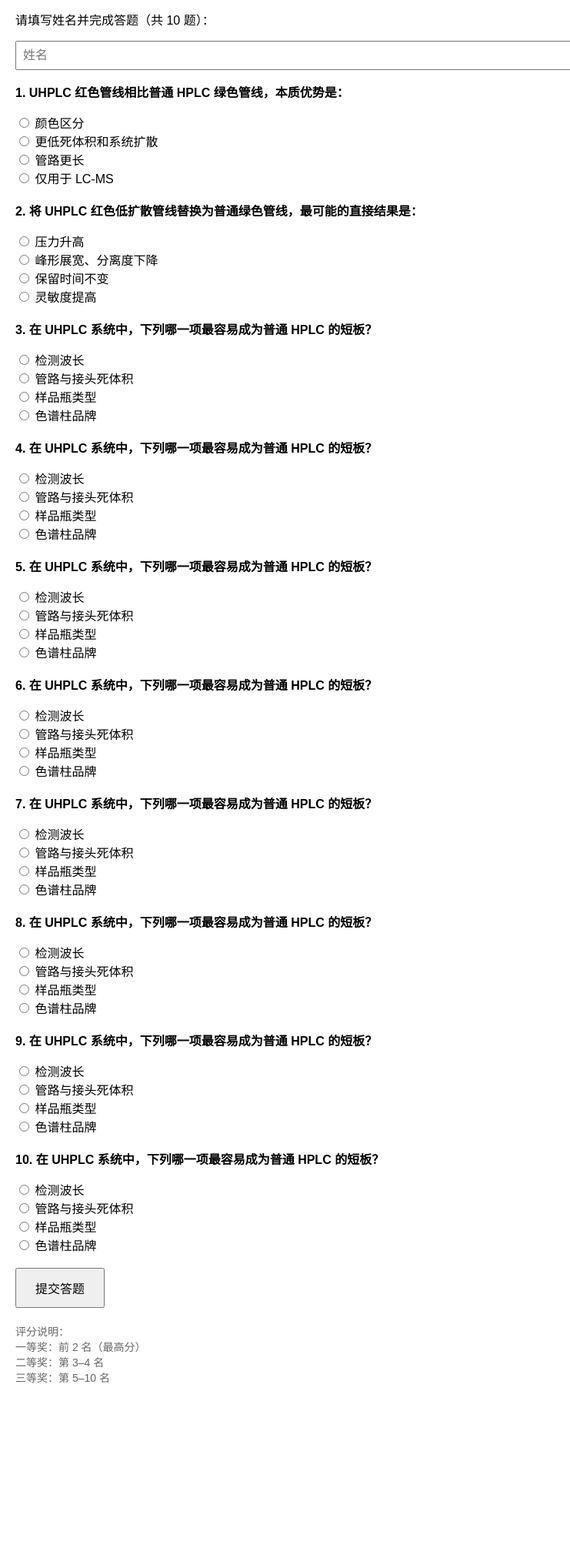
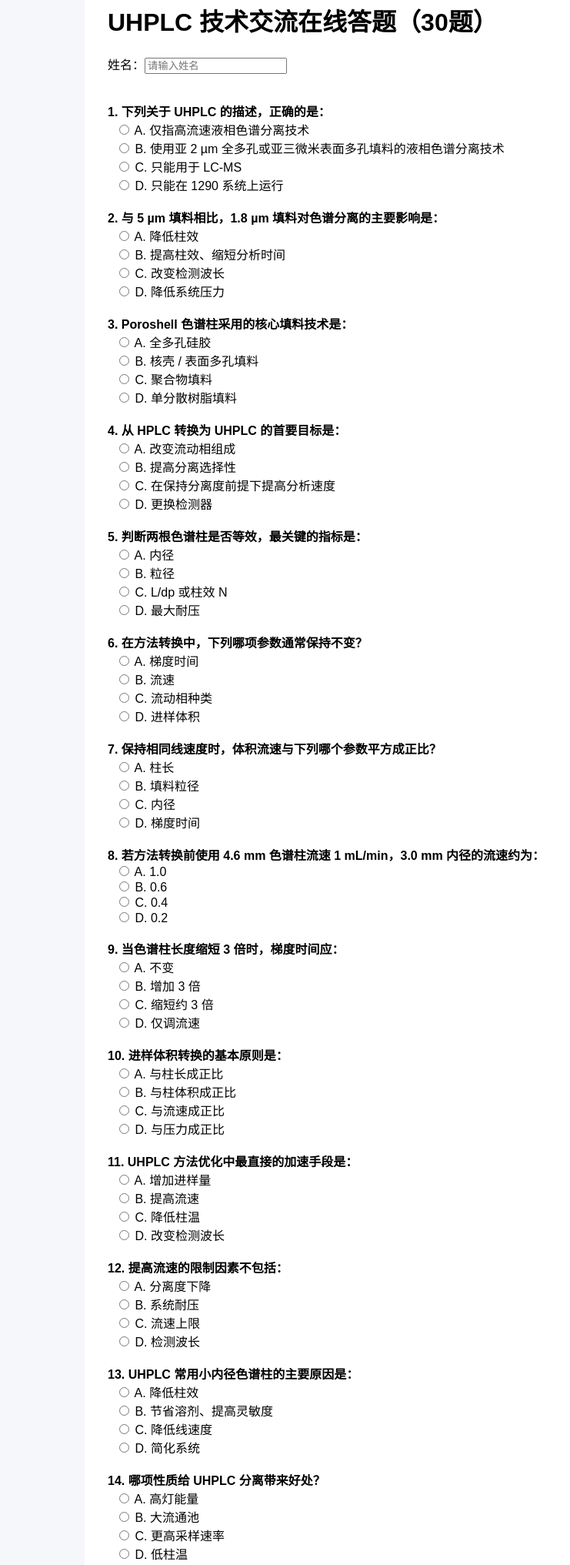
Before and after one commit to dayuer2010/uhplc-quiz, a plain HTML site: page index.html in a window 1280 px wide. Shown: the part 76-2109 px from the top of the page at 77% size, without its empty margins (0-741 px from the left). Before the commit the page ends 1895 px from the top, so only its background shows below. Drawn offline with Linux system fonts and the light colour scheme.

Commit message:
Add files via upload

```diff
--- a/index.html
+++ b/index.html
@@ -2,146 +2,121 @@
 <html lang="zh-CN">
 <head>
 <meta charset="UTF-8">
-<meta name="viewport" content="width=device-width, initial-scale=1.0">
-<title>HPLC vs UHPLC 现场扫码答题</title>
+<title>UHPLC 技术交流在线答题（30题）</title>
 <style>
-body { font-family: "Microsoft YaHei", Arial, sans-serif; margin: 20px; }
-h1 { color: #b30000; }
-.question { margin-bottom: 18px; }
-button { padding: 12px 24px; font-size: 16px; }
-#result { margin-top: 20px; font-size: 18px; font-weight: bold; }
-.note { color: #666; font-size: 14px; margin-top: 10px; }
+body{font-family:Arial,Helvetica,sans-serif;background:#f5f7fa;padding:20px}
+.container{max-width:1000px;margin:auto;background:#fff;padding:30px;border-radius:8px}
+h1{color:#000}
+.question{margin:18px 0}
+.options label{display:block;margin-left:10px}
+button{padding:10px 18px;margin-right:10px;font-size:16px}
+.red{background:#c0392b;color:#fff;border:none}
+table{width:100%;border-collapse:collapse;margin-top:20px}
+th,td{border:1px solid #ccc;padding:8px;text-align:center}
 </style>
 </head>
 <body>
+<div class="container">
+<h1>UHPLC 技术交流在线答题（30题）</h1>
+姓名：<input id="name" placeholder="请输入姓名"><br><br>
 
-<h1>HPLC vs UHPLC 扫码答题</h1>
-<p>请填写姓名并完成答题（共 10 题）：</p>
-<input type="text" id="name" placeholder="姓名" style="width:100%;padding:8px;font-size:16px;">
+<form id="quiz"></form>
 
-<div class="question">
-<p><strong>1. UHPLC 红色管线相比普通 HPLC 绿色管线，本质优势是：</strong></p>
-<label><input type="radio" name="q1" value="0"> 颜色区分</label><br>
-<label><input type="radio" name="q1" value="1"> 更低死体积和系统扩散</label><br>
-<label><input type="radio" name="q1" value="0"> 管路更长</label><br>
-<label><input type="radio" name="q1" value="0"> 仅用于 LC-MS</label>
-</div>
+<button type="button" onclick="submitQuiz()">提交</button>
+<button type="button" class="red" onclick="clearAll()">清空所有记录（讲师用）</button>
 
-<div class="question">
-<p><strong>2. 将 UHPLC 红色低扩散管线替换为普通绿色管线，最可能的直接结果是：</strong></p>
-<label><input type="radio" name="q2" value="0"> 压力升高</label><br>
-<label><input type="radio" name="q2" value="1"> 峰形展宽、分离度下降</label><br>
-<label><input type="radio" name="q2" value="0"> 保留时间不变</label><br>
-<label><input type="radio" name="q2" value="0"> 灵敏度提高</label>
-</div>
+<h2 id="score"></h2>
 
-<!-- 为演示简洁，题目 3–10 采用同类判断题 -->
-
-<div class="question">
-<p><strong>3. 在 UHPLC 系统中，下列哪一项最容易成为普通 HPLC 的短板？</strong></p>
-<label><input type="radio" name="q3" value="0"> 检测波长</label><br>
-<label><input type="radio" name="q3" value="1"> 管路与接头死体积</label><br>
-<label><input type="radio" name="q3" value="0"> 样品瓶类型</label><br>
-<label><input type="radio" name="q3" value="0"> 色谱柱品牌</label>
-</div>
-
-<div class="question">
-<p><strong>4. 在 UHPLC 系统中，下列哪一项最容易成为普通 HPLC 的短板？</strong></p>
-<label><input type="radio" name="q4" value="0"> 检测波长</label><br>
-<label><input type="radio" name="q4" value="1"> 管路与接头死体积</label><br>
-<label><input type="radio" name="q4" value="0"> 样品瓶类型</label><br>
-<label><input type="radio" name="q4" value="0"> 色谱柱品牌</label>
-</div>
-
-<div class="question">
-<p><strong>5. 在 UHPLC 系统中，下列哪一项最容易成为普通 HPLC 的短板？</strong></p>
-<label><input type="radio" name="q5" value="0"> 检测波长</label><br>
-<label><input type="radio" name="q5" value="1"> 管路与接头死体积</label><br>
-<label><input type="radio" name="q5" value="0"> 样品瓶类型</label><br>
-<label><input type="radio" name="q5" value="0"> 色谱柱品牌</label>
-</div>
-
-<div class="question">
-<p><strong>6. 在 UHPLC 系统中，下列哪一项最容易成为普通 HPLC 的短板？</strong></p>
-<label><input type="radio" name="q6" value="0"> 检测波长</label><br>
-<label><input type="radio" name="q6" value="1"> 管路与接头死体积</label><br>
-<label><input type="radio" name="q6" value="0"> 样品瓶类型</label><br>
-<label><input type="radio" name="q6" value="0"> 色谱柱品牌</label>
-</div>
-
-<div class="question">
-<p><strong>7. 在 UHPLC 系统中，下列哪一项最容易成为普通 HPLC 的短板？</strong></p>
-<label><input type="radio" name="q7" value="0"> 检测波长</label><br>
-<label><input type="radio" name="q7" value="1"> 管路与接头死体积</label><br>
-<label><input type="radio" name="q7" value="0"> 样品瓶类型</label><br>
-<label><input type="radio" name="q7" value="0"> 色谱柱品牌</label>
-</div>
-
-<div class="question">
-<p><strong>8. 在 UHPLC 系统中，下列哪一项最容易成为普通 HPLC 的短板？</strong></p>
-<label><input type="radio" name="q8" value="0"> 检测波长</label><br>
-<label><input type="radio" name="q8" value="1"> 管路与接头死体积</label><br>
-<label><input type="radio" name="q8" value="0"> 样品瓶类型</label><br>
-<label><input type="radio" name="q8" value="0"> 色谱柱品牌</label>
-</div>
-
-<div class="question">
-<p><strong>9. 在 UHPLC 系统中，下列哪一项最容易成为普通 HPLC 的短板？</strong></p>
-<label><input type="radio" name="q9" value="0"> 检测波长</label><br>
-<label><input type="radio" name="q9" value="1"> 管路与接头死体积</label><br>
-<label><input type="radio" name="q9" value="0"> 样品瓶类型</label><br>
-<label><input type="radio" name="q9" value="0"> 色谱柱品牌</label>
-</div>
-
-<div class="question">
-<p><strong>10. 在 UHPLC 系统中，下列哪一项最容易成为普通 HPLC 的短板？</strong></p>
-<label><input type="radio" name="q10" value="0"> 检测波长</label><br>
-<label><input type="radio" name="q10" value="1"> 管路与接头死体积</label><br>
-<label><input type="radio" name="q10" value="0"> 样品瓶类型</label><br>
-<label><input type="radio" name="q10" value="0"> 色谱柱品牌</label>
-</div>
-
-<button onclick="submitQuiz()">提交答题</button>
-
-<div id="result"></div>
-<div class="note">
-评分说明：<br>
-一等奖：前 2 名（最高分）<br>
-二等奖：第 3–4 名<br>
-三等奖：第 5–10 名
+<h2>现场成绩榜</h2>
+<table>
+<thead><tr><th>排名</th><th>姓名</th><th>得分</th></tr></thead>
+<tbody id="rank"></tbody>
+</table>
 </div>
 
 <script>
-function submitQuiz() {
-  const name = document.getElementById("name").value;
-  if (!name) { alert("请填写姓名"); return; }
+const questions = [
+["下列关于 UHPLC 的描述，正确的是：",["A. 仅指高流速液相色谱分离技术","B. 使用亚 2 µm 全多孔或亚三微米表面多孔填料的液相色谱分离技术","C. 只能用于 LC-MS","D. 只能在 1290 系统上运行"]],
+["与 5 µm 填料相比，1.8 µm 填料对色谱分离的主要影响是：",["A. 降低柱效","B. 提高柱效、缩短分析时间","C. 改变检测波长","D. 降低系统压力"]],
+["Poroshell 色谱柱采用的核心填料技术是：",["A. 全多孔硅胶","B. 核壳 / 表面多孔填料","C. 聚合物填料","D. 单分散树脂填料"]],
+["从 HPLC 转换为 UHPLC 的首要目标是：",["A. 改变流动相组成","B. 提高分离选择性","C. 在保持分离度前提下提高分析速度","D. 更换检测器"]],
+["判断两根色谱柱是否等效，最关键的指标是：",["A. 内径","B. 粒径","C. L/dp 或柱效 N","D. 最大耐压"]],
+["在方法转换中，下列哪项参数通常保持不变？",["A. 梯度时间","B. 流速","C. 流动相种类","D. 进样体积"]],
+["保持相同线速度时，体积流速与下列哪个参数平方成正比？",["A. 柱长","B. 填料粒径","C. 内径","D. 梯度时间"]],
+["若方法转换前使用 4.6 mm 色谱柱流速 1 mL/min，3.0 mm 内径的流速约为：",["A. 1.0","B. 0.6","C. 0.4","D. 0.2"]],
+["当色谱柱长度缩短 3 倍时，梯度时间应：",["A. 不变","B. 增加 3 倍","C. 缩短约 3 倍","D. 仅调流速"]],
+["进样体积转换的基本原则是：",["A. 与柱长成正比","B. 与柱体积成正比","C. 与流速成正比","D. 与压力成正比"]],
+["UHPLC 方法优化中最直接的加速手段是：",["A. 增加进样量","B. 提高流速","C. 降低柱温","D. 改变检测波长"]],
+["提高流速的限制因素不包括：",["A. 分离度下降","B. 系统耐压","C. 流速上限","D. 检测波长"]],
+["UHPLC 常用小内径色谱柱的主要原因是：",["A. 降低柱效","B. 节省溶剂、提高灵敏度","C. 降低线速度","D. 简化系统"]],
+["哪项性质给 UHPLC 分离带来好处？",["A. 高灯能量","B. 大流通池","C. 更高采样速率","D. 低柱温"]],
+["UHPLC 通常建议采样频率至少：",["A. 2.5","B. 10","C. 40","D. 80"]],
+["相同填料化学性质下，不同粒径表现为：",["A. 不同选择性","B. 相同选择性","C. 不可比较","D. 完全不同"]],
+["USP <621> 中不允许调整的是：",["A. 流速","B. 柱温","C. 检测波长","D. 进样体积"]],
+["USP <621> 等度方法流速允许调整范围：",["A. ±10%","B. ±20%","C. ±50%","D. 不允许"]],
+["中国药典 2020 对 UHPLC 的态度：",["A. 不区分","B. 明确区分","C. 仅研发","D. 不允许"]],
+["法规条件下方法转换需进行：",["A. 验证","B. 方法确认","C. 开发","D. 优化"]],
+["法规下由全多孔到表面多孔填料：",["A. 不允许","B. 仅研发","C. 键合相一致允许","D. 需重新申报"]],
+["方法转换前必须了解：",["A. 色谱柱品牌和键合相","B. 操作人员","C. 实验室面积","D. 样品批次"]],
+["L/dp 相同通常意味着：",["A. 相同压力","B. 相同柱效","C. 相同流速","D. 相同梯度"]],
+["梯度方法中延迟体积主要影响：",["A. 峰面积","B. 保留时间和分离度","C. 灵敏度","D. 噪声"]],
+["UHPLC 中柱温调整主要作用：",["A. 改变波长","B. 改变流动相","C. 影响保留和压力","D. 改变粒径"]],
+["哪项不是 UHPLC 典型收益？",["A. 时间缩短","B. 通量提高","C. 溶剂消耗增加","D. 利用率提高"]],
+["方法转换中进样体积通常：",["A. 增加","B. 不变","C. 按柱体积减小","D. 随意"]],
+["提高采样速率的好处是：",["A. 降压","B. 柱效计算更准","C. 改变选择性","D. 省溶剂"]],
+["1260 与 1290 的正确说法是：",["A. 仅1290","B. 1260合适条件可","C. 1260不能用","D. 不合规"]],
+["方法转换软件不包括：",["A. 计算参数","B. 预测压力","C. 节省评估","D. 自动实验"]]
+];
 
-  let score = 0;
-  for (let i = 1; i <= 10; i++) {
-    const radios = document.getElementsByName("q" + i);
-    let answered = false;
-    for (let r of radios) {
-      if (r.checked) {
-        answered = true;
-        score += parseInt(r.value);
-      }
-    }
-    if (!answered) {
-      alert("第 " + i + " 题未作答");
-      return;
-    }
+const answers = ["B","B","B","C","C","C","C","C","C","B","B","D","B","C","B","B","C","C","B","B","C","A","B","B","C","C","C","B","B","D"];
+
+const quiz = document.getElementById("quiz");
+questions.forEach((q,i)=>{
+  let div=document.createElement("div");
+  div.className="question";
+  div.innerHTML=`<b>${i+1}. ${q[0]}</b>`;
+  let optDiv=document.createElement("div");
+  optDiv.className="options";
+  q[1].forEach(o=>{
+    let key=o[0];
+    optDiv.innerHTML+=`<label><input type="radio" name="q${i}" value="${key}"> ${o}</label>`;
+  });
+  div.appendChild(optDiv);
+  quiz.appendChild(div);
+});
+
+function submitQuiz(){
+  const name=document.getElementById("name").value||"匿名";
+  let score=0;
+  answers.forEach((a,i)=>{
+    let sel=document.querySelector(`input[name=q${i}]:checked`);
+    if(sel && sel.value===a) score++;
+  });
+  document.getElementById("score").innerText=`${name} 得分： ${score} / 30`;
+  let data=JSON.parse(localStorage.getItem("rank")||"[]");
+  data.push({name,score});
+  data.sort((a,b)=>b.score-a.score);
+  localStorage.setItem("rank",JSON.stringify(data));
+  render();
+}
+
+function render(){
+  let data=JSON.parse(localStorage.getItem("rank")||"[]");
+  let tbody=document.getElementById("rank");
+  tbody.innerHTML="";
+  data.forEach((d,i)=>{
+    tbody.innerHTML+=`<tr><td>${i+1}</td><td>${d.name}</td><td>${d.score}</td></tr>`;
+  });
+}
+render();
+
+function clearAll(){
+  if(confirm("确定清空？")){
+    localStorage.clear();
+    render();
+    document.getElementById("score").innerText="";
   }
-
-  let level = "";
-  if (score >= 9) level = "一等奖候选";
-  else if (score >= 7) level = "二等奖候选";
-  else level = "三等奖";
-
-  document.getElementById("result").innerHTML =
-    "姓名：" + name + "<br>得分：" + score + " / 10<br>当前等级：" + level +
-    "<br><br><em>最终奖项以现场总分排名为准</em>";
 }
 </script>
-
 </body>
 </html>
```
